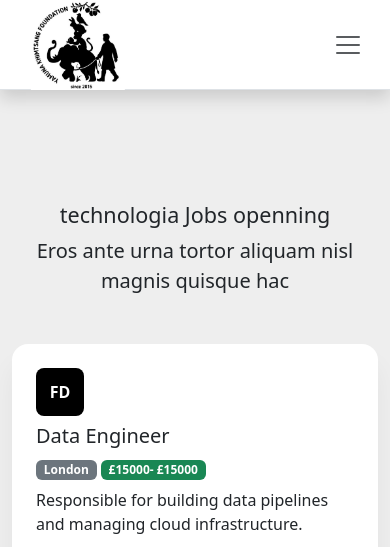
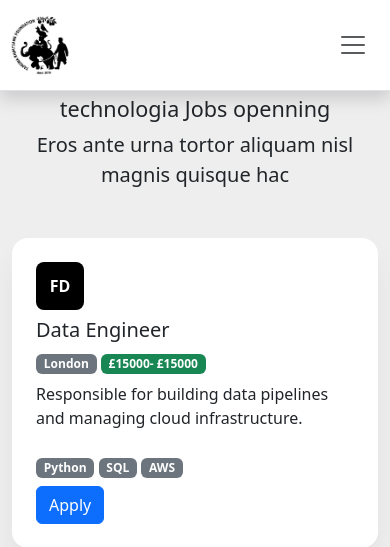
Before and after one commit to dhargyalla/Job-application-portal, a Flask app: page /jobopening in a window 390 px wide. Shown: the top 547 px of the page. Run offline with Flask 3, Linux system fonts and the light colour scheme; data comes from the database, SQL or seed files in the repository; some libraries are stand-ins or nearby versions.

Commit message:
update navbar css

```diff
--- a/static/assets/css/styles.css
+++ b/static/assets/css/styles.css
@@ -1,17 +1,21 @@
-/* General */
+/* =========================
+   General
+========================= */
+
 body {
     background: #eee;
 }
 
-/* Cards */
+/* =========================
+   Cards
+========================= */
+
 .card {
     position: relative;
     display: flex;
     flex-direction: column;
     min-width: 0;
-    word-wrap: break-word;
     background-color: #fff;
-    background-clip: border-box;
     border: 0;
     border-radius: 1rem;
     box-shadow: 0 20px 27px 0 rgb(0 0 0 / 5%);
@@ -22,7 +26,10 @@ body {
     padding: 1.5rem;
 }
 
-/* Avatar */
+/* =========================
+   Avatar
+========================= */
+
 .avatar-text {
     display: flex;
     justify-content: center;
@@ -49,34 +56,70 @@ body {
     margin-right: 1.5rem !important;
 }
 
-/* Navbar */
+/* =========================
+   Navbar
+========================= */
+
 .navbar {
     min-height: 110px;
     background: #fff !important;
-    font-family: Georgia, 'Times New Roman', Times, serif;
+    font-family: Georgia, "Times New Roman", Times, serif;
+    padding: 0 20px;
 }
 
+/* Brand Area */
+
 .navbar-brand {
-    padding: 0;
-    margin-left: 25px;
-    }
+    display: flex;
+    align-items: center;
+    gap: 15px;
+    text-decoration: none;
+    margin-left: 20px;
+}
 
 .navbar-brand img {
-    height: 90px;
+    height: 85px;
     width: auto;
-    display: block;
+    border-radius: 50%;
 }
+
+/* Foundation Name */
+
+.brand-text {
+    display: flex;
+    flex-direction: column;
+    line-height: 1.2;
+}
+
+.brand-title {
+    font-size: 1.6rem;
+    font-weight: 700;
+    color: #222;
+    margin: 0;
+}
+
+.brand-tagline {
+    font-size: 0.85rem;
+    color: #666;
+    font-style: italic;
+    margin-top: 3px;
+}
+
+/* Navigation Links */
+
 .navbar-nav .nav-link {
     font-size: 1rem;
     font-weight: 500;
     padding: 0.75rem 1rem;
     color: #333 !important;
-    transition: color 0.3s ease;
+    transition: all 0.3s ease;
 }
 
 .navbar-nav .nav-link:hover {
-    color: #0d6efd !important;
+    color: #198754 !important;
 }
+
+/* Toggle Button */
 
 .navbar-toggler {
     border: none;
@@ -86,12 +129,18 @@ body {
     box-shadow: none;
 }
 
-/* Content spacing below fixed navbar */
+/* =========================
+   Main Content
+========================= */
+
 main {
-    padding-top: 110px;
+    padding-top: 120px;
 }
 
-/* Box */
+/* =========================
+   Box
+========================= */
+
 .box {
     background: #fff;
     padding: 40px;
@@ -101,36 +150,41 @@ main {
 }
 
 /* =========================
-   Mobile Navbar
+   Mobile
 ========================= */
+
 @media (max-width: 991px) {
 
     .navbar {
         min-height: 90px;
-        position: relative;
+        padding: 10px;
     }
 
     .navbar-brand {
-        position: absolute;
-        left: 20%;
-        transform: translateX(-50%);
-        margin-left: 0 !important;
-        padding: 0;
+        margin-left: 0;
+        gap: 10px;
     }
 
     .navbar-brand img {
-        height: 90px;
-        width: auto;
+        height: 60px;
     }
 
-    .navbar-toggler {
-        position: absolute;
-        right: 15px;
-        top: 50%;
-        transform: translateY(-50%);
+    .brand-title {
+        font-size: 1rem;
+    }
+
+    .brand-tagline {
+        font-size: 0.7rem;
     }
 
     .navbar-collapse {
-        margin-top: 20px;
+        margin-top: 15px;
+        background: #fff;
+        padding: 15px;
+        border-radius: 10px;
+    }
+
+    main {
+        padding-top: 100px;
     }
 }
```
